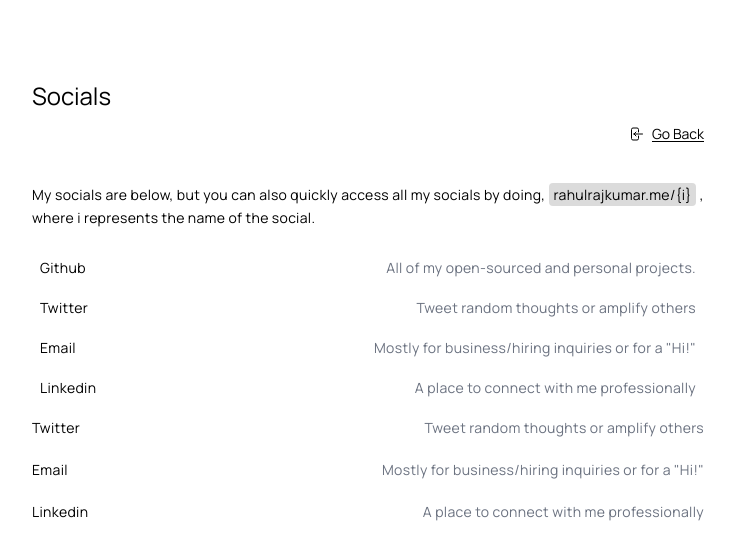
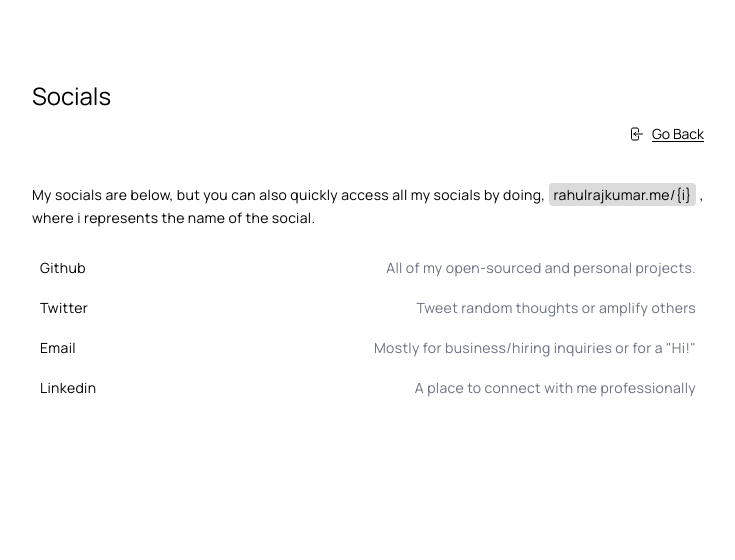
Before and after one commit to Rahuls-Coding/site, a Next.js app: page /social in a window 1280 px wide. Shown: the top 560 px of the page, without its empty margins (272-1007 px from the left). Built offline with nearby package versions, Linux system fonts and the light colour scheme.

Commit message:
removed old socials

```diff
--- a/pages/social.js
+++ b/pages/social.js
@@ -109,33 +109,7 @@ function Social() {
             </div>
             </a>
           </motion.div>
-        <Link
-          href="https://twitter.com/rahuls_coding"
-          className="transition ease-in-out duration-700 border-b-2 dark:border-[#1C1C1C] dark:hover:border-[#2e2e2e] border-white hover:border-[#e8e8e8] grid grid-cols-2 content-center py-1 mb-3 w-full text-sm"
-        >
-          <div className="justify-self-start ">Twitter</div>
-          <div className="justify-self-end text-gray-500 dark:text-gray-400 ">
-            Tweet random thoughts or amplify others
-          </div>
-        </Link>
-        <Link
-          href="https://mail.google.com/mail/u/0/?fs=1&tf=cm&source=mailto&to=rahulscoding1@gmail.com"
-          className="transition ease-in-out duration-700 border-b-2 dark:border-[#1C1C1C] dark:hover:border-[#2e2e2e] border-white hover:border-[#e8e8e8] grid grid-cols-2 content-center py-1 mb-3 w-full text-sm"
-        >
-          <div className="justify-self-start ">Email</div>
-          <div className="justify-self-end text-gray-500 dark:text-gray-400">
-            Mostly for business/hiring inquiries or for a &#34;Hi!&#34;
-          </div>
-        </Link>
-        <Link
-          href="https://linkedin.com/in/rahulscoding"
-          className="transition ease-in-out duration-700 border-b-2 dark:border-[#1C1C1C] dark:hover:border-[#2e2e2e] border-white hover:border-[#e8e8e8] grid grid-cols-2 content-center py-1 mb-3 w-full text-sm"
-        >
-          <div className="justify-self-start ">Linkedin</div>
-          <div className="justify-self-end text-gray-500 dark:text-gray-400 ">
-            A place to connect with me professionally
-          </div>
-        </Link>
+
       </div>
     </div>
   );
```
